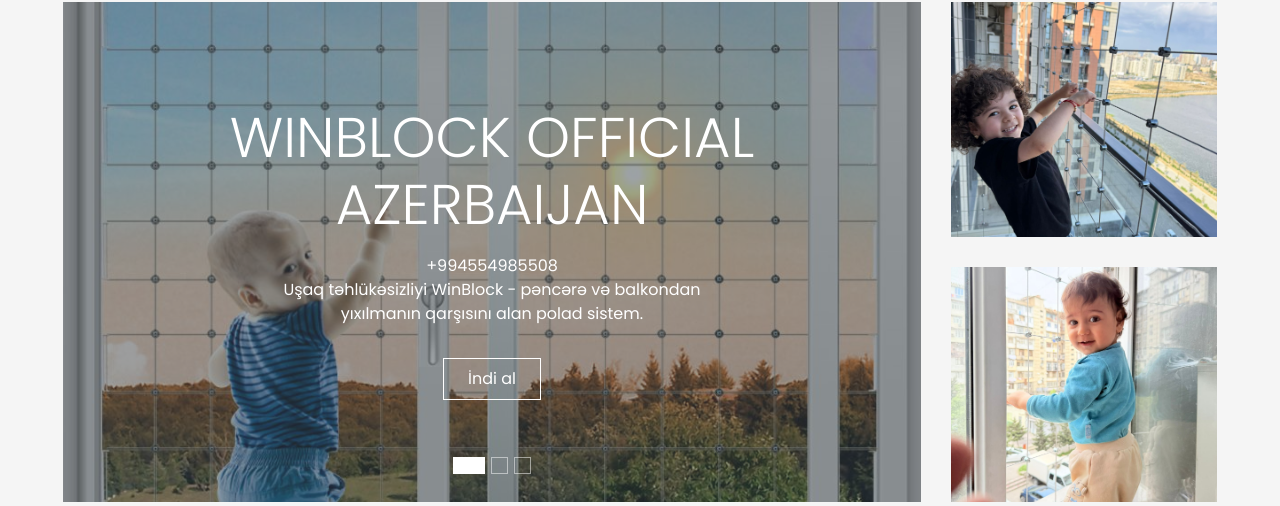
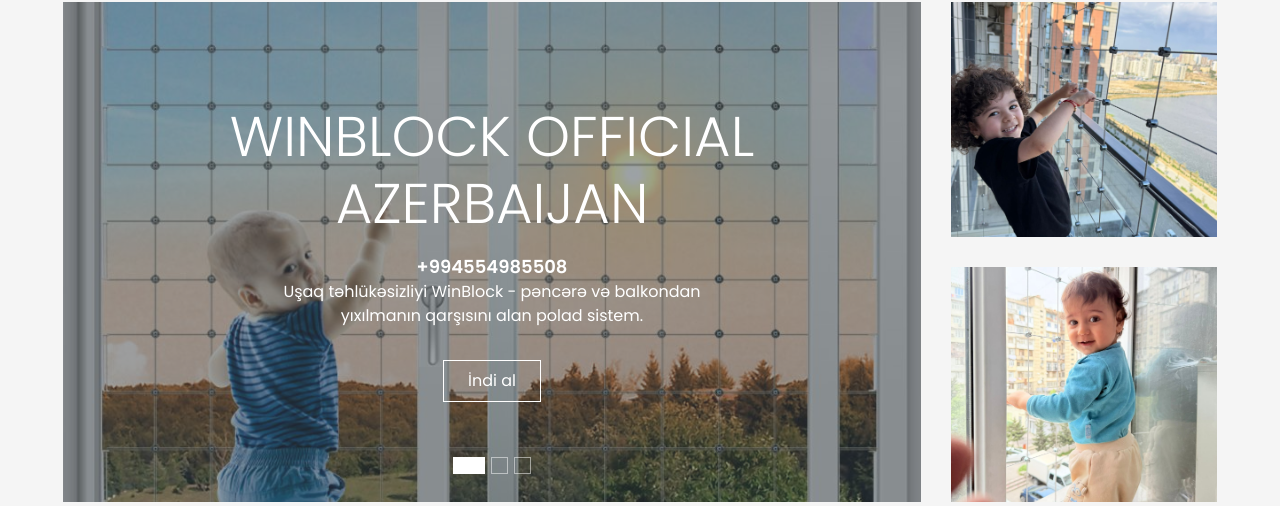
Before and after one commit to IIISRO/winblockaz, a Django app: page / in a window 1280 px wide. Shown: the part 243-749 px from the top of the page. Run offline with Django 5.2, Linux system fonts and the light colour scheme; data that the repository does not hold is empty; some libraries are stand-ins or nearby versions.

Commit message:
initial commit

```diff
--- a/core/templates/home.html
+++ b/core/templates/home.html
@@ -17,7 +17,7 @@
                         <div class="carousel-caption d-flex flex-column align-items-center justify-content-center">
                             <div class="p-3" style="max-width: 700px;">
                                 <h1 class="display-4 text-white mb-3 animate__animated animate__fadeInDown">WINBLOCK OFFICIAL AZERBAIJAN</h1>
-                                <a href="tel:+994554985508" style="font-size: 16px;"  class="text-white mb-3 animate__animated animate__fadeInDown">+994554985508</a>
+                                <a href="tel:+994554985508" style="font-size: 18px;font-weight: 600;"  class="text-white mb-4 animate__animated animate__fadeInDown">+994554985508</a>
                                 <p class="mx-md-5 px-5 animate__animated animate__bounceIn">Uşaq təhlükəsizliyi WinBlock - pəncərə və balkondan yıxılmanın qarşısını alan polad sistem.</p>
                                 <a class="btn btn-outline-light py-2 px-4 mt-3 animate__animated animate__fadeInUp" href="{% url 'product:shop' %}">İndi al</a>
                             </div>
@@ -28,7 +28,7 @@
                         <div class="carousel-caption d-flex flex-column align-items-center justify-content-center">
                             <div class="p-3" style="max-width: 700px;">
                                 <h1 class="display-4 text-white mb-3 animate__animated animate__fadeInDown">WINBLOCK OFFICIAL AZERBAIJAN</h1>
-                                <a href="tel:+994554985508"  style="font-size: 16px;" class="text-white mb-3 animate__animated animate__fadeInDown">+994554985508</a>
+                                <a href="tel:+994554985508"  style="font-size: 18px;font-weight: 600;"  class="text-white mb-4 animate__animated animate__fadeInDown">+994554985508</a>
                                 <p class="mx-md-5 px-5 animate__animated animate__bounceIn">Uşaq təhlükəsizliyi WinBlock - pəncərə və balkondan yıxılmanın qarşısını alan polad sistem.</p>
                                 <a class="btn btn-outline-light py-2 px-4 mt-3 animate__animated animate__fadeInUp" href="{% url 'product:shop' %}">İndi al</a>
                             </div>
@@ -39,7 +39,7 @@
                         <div class="carousel-caption d-flex flex-column align-items-center justify-content-center">
                             <div class="p-3" style="max-width: 700px;">
                                 <h1 class="display-4 text-white mb-3 animate__animated animate__fadeInDown">WINBLOCK OFFICIAL AZERBAIJAN</h1>
-                                <a href="tel:+994554985508" style="font-size: 16px;" class="text-white mb-3 animate__animated animate__fadeInDown">+994554985508</a>
+                                <a href="tel:+994554985508" style="font-size: 18px;font-weight: 600;"  class="text-white mb-4 animate__animated animate__fadeInDown">+994554985508</a>
                                 <p class="mx-md-5 px-5 animate__animated animate__bounceIn">Uşaq təhlükəsizliyi WinBlock - pəncərə və balkondan yıxılmanın qarşısını alan polad sistem.</p>
                                 <a class="btn btn-outline-light py-2 px-4 mt-3 animate__animated animate__fadeInUp" href="{% url 'product:shop' %}">İndi al</a>
                             </div>
```
